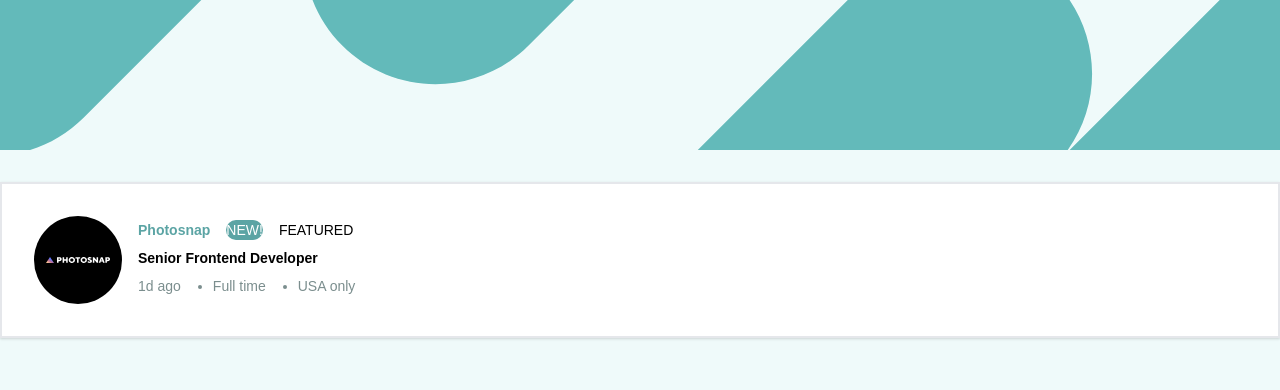
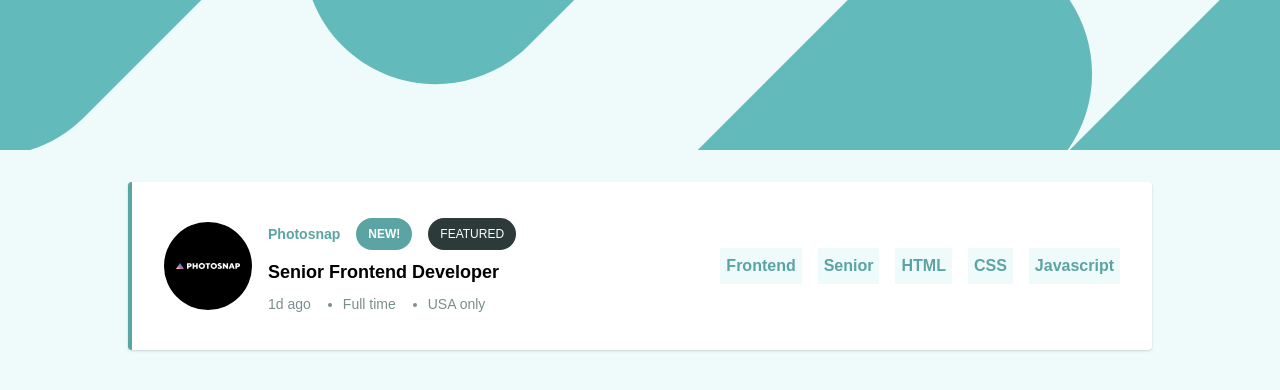
Before and after one commit to thaisont/react-filtering-list, a React (Create React App) app: page / in a window 1280 px wide. Shown: the top 390 px of the page. Built offline with nearby package versions, Linux system fonts and the light colour scheme.

Commit message:
job component style added

```diff
--- a/src/components/Header.js
+++ b/src/components/Header.js
@@ -2,7 +2,7 @@ import React from "react";
 
 function Header() {
   return (
-    <div className="container mx-auto mb-8 overflow-hidden  ">
+    <div className="max-w-screen-xl mx-auto mb-8 overflow-hidden  ">
       <svg xmlns="http://www.w3.org/2000/svg" width="100%">
         <g fill="#63BABA" fill-rule="evenodd">
           <path d="M470.577 563.429c-51.432-51.425-51.438-134.806-.013-186.237l.013-.013L867.235-19.424c51.441-51.434 134.836-51.434 186.276 0 48.811 48.804 51.304 126.392 7.473 178.135l178.158-178.135c51.441-51.434 134.836-51.434 186.277 0 51.431 51.424 51.437 134.805.013 186.237-.005.004-.01.008-.013.013l-396.66 396.603c-51.44 51.433-134.834 51.433-186.275 0-48.812-48.805-51.304-126.394-7.471-178.138L656.853 563.43c-51.441 51.433-134.836 51.433-186.276 0zM342.268 45.605c-51.432-51.425-51.438-134.806-.013-186.237l.013-.013 396.658-396.603c51.441-51.434 134.836-51.434 186.277 0 51.431 51.424 51.437 134.805.013 186.237-.005.004-.01.008-.013.013L528.543 45.605c-51.44 51.433-134.834 51.433-186.275 0zm-444.692 71.824c-51.432-51.424-51.438-134.806-.013-186.237l.013-.013 396.658-396.603c51.441-51.434 134.836-51.434 186.277 0 51.431 51.424 51.437 134.805.013 186.237a80.86 80.86 0 01-.013.013L83.85 117.429c-51.44 51.433-134.834 51.433-186.275 0z" />
--- a/src/components/Jobs.js
+++ b/src/components/Jobs.js
@@ -3,17 +3,22 @@ import photo from "../photosnap.svg";
 
 function Jobs() {
   return (
-    <div className="container mx-auto border-2 p-8 shadow bg-white">
+    <div className="max-w-screen-lg border-l-4 rounded border-primary m-auto  p-8 shadow bg-white">
       <div className="flex  gap-x-4">
+        <div className="flex gap-x-4 mr-auto items-center">
           <img src={photo} alt="" />
           <div className="text-sm flex flex-col">
-          <div className="flex py-1 gap-x-4">
+            <div className="flex py-1 gap-x-4 items-center">
               <p className="text-primary font-bold">Photosnap</p>
-            <p className="rounded-full bg-primary text-white">NEW!</p>
-            <p>FEATURED</p>
+              <button className="text-xs rounded-full bg-primary text-white px-3 py-2 uppercase font-bold">
+                new!
+              </button>
+              <button className="text-xs rounded-full bg-v-dark-cyan text-white px-3 py-2 uppercase">
+                featured
+              </button>
             </div>
             <div className="py-1">
-            <h2 className="font-bold">Senior Frontend Developer</h2>
+              <h2 className="font-bold text-lg">Senior Frontend Developer</h2>
             </div>
             <div className="flex py-1 gap-x-8 text-dark-cyan">
               <p>1d ago</p>
@@ -24,6 +29,16 @@ function Jobs() {
             </div>
           </div>
         </div>
+        <div className="flex items-center gap-x-4">
+          <p className="p-1.5 text-primary bg-light-cyan font-bold">Frontend</p>
+          <p className="p-1.5 text-primary bg-light-cyan font-bold"> Senior</p>
+          <p className="p-1.5 text-primary bg-light-cyan font-bold"> HTML</p>
+          <p className="p-1.5 text-primary bg-light-cyan font-bold"> CSS</p>
+          <p className="p-1.5 text-primary bg-light-cyan font-bold">
+            Javascript
+          </p>
+        </div>
+      </div>
     </div>
   );
 }
```
Lines whose indentation alone changed are shown as unchanged.
